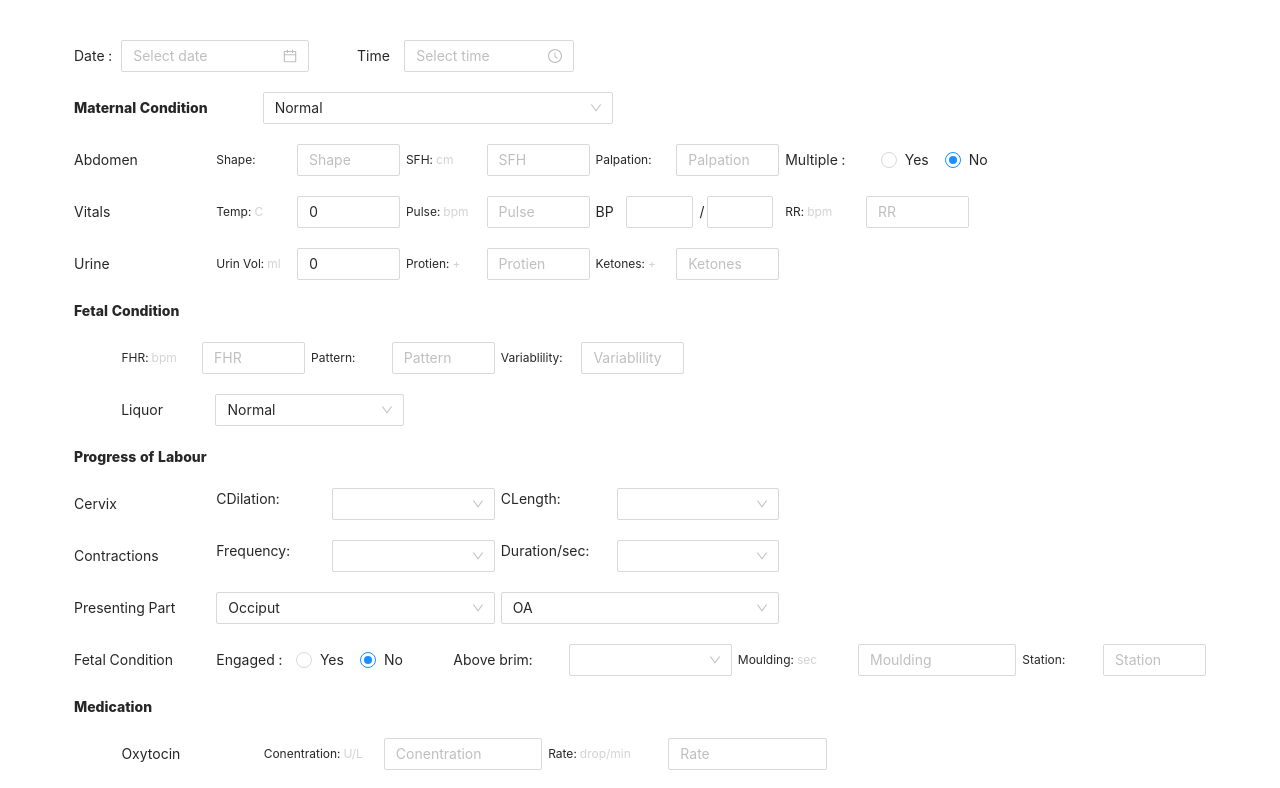
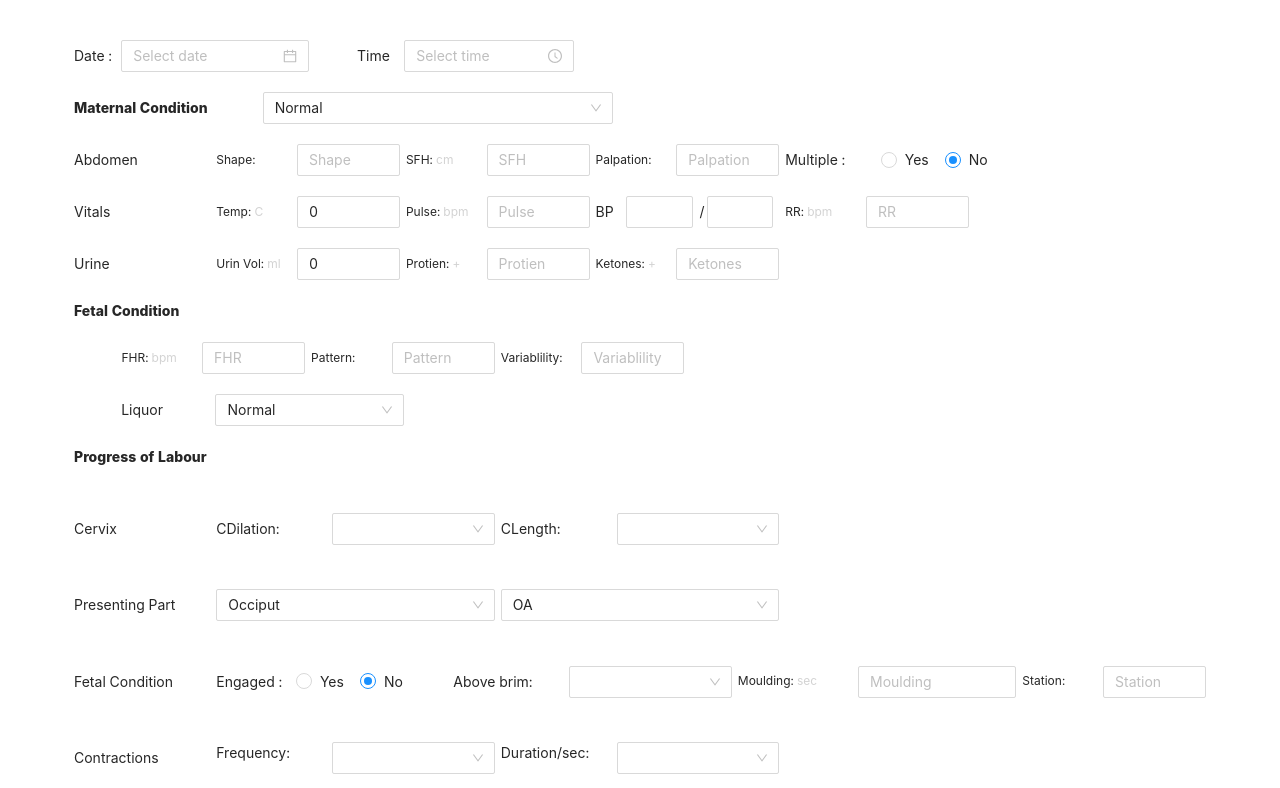
Before and after one commit to vsFrontend/React-graphs, a React (Create React App) app: page /add-data in a window 1280 px wide. Shown: the top 788 px of the page. Built offline with nearby package versions, Linux system fonts and the light colour scheme.

Commit message:
updates add user data form design.

```diff
--- a/src/containers/AddUserData/index.js
+++ b/src/containers/AddUserData/index.js
@@ -1,6 +1,6 @@
 import React, { useState, useEffect } from 'react';
 import { useNavigate } from 'react-router-dom';
-import { Radio, Select, Row, Col, Input, Button, notification } from 'antd';
+import { Radio, Select, Row, Col, Input, Button, notification, Form } from 'antd';
 import { DateInputs, InputData } from '../../components';
 import { cDilationData, cLength, positions, aboveBrimsData, ociputData, Pcfrequency, Pcduration } from '../../utils/constants';
 import './style.css';
@@ -58,7 +58,37 @@ const AddUserData = () => {
     });
   };
 
+  const cerviCalObject = {
+    cDilation: userData.CDilation,
+    PcLength: userData.PcLength,
+    Pfheadfifths: userData.Pfheadfifths,
+  };
+
   const saveUserData = async () => {
+    console.log('Check onfinish');
+    if (Object.values(cerviCalObject).filter((item) => item !== null).length !== 0) {
+      if (userData.CDilation === null) {
+        notification.warning({
+          message: 'Alert',
+          description: 'Plese enter dilation value',
+        });
+        return;
+      }
+      if (userData.PcLength === null) {
+        notification.warning({
+          message: 'Alert',
+          description: 'Plese enter CLength value',
+        });
+        return;
+      }
+      if (userData.Pfheadfifths === null) {
+        notification.warning({
+          message: 'Alert',
+          description: 'Plese enter Above brim value',
+        });
+        return;
+      }
+    }
     handleChange('min', parseInt(100));
     handleChange('max', parseInt(180));
 
@@ -146,8 +176,15 @@ const AddUserData = () => {
     }
   }, [userData.presenting]);
 
+  const checkCervicObjLength = () => {
+    return Object.values(cerviCalObject).filter((item) => item !== null).length;
+  };
+
+  let isCervicDataNull = checkCervicObjLength() !== 0;
   return (
     <div className="form-container">
+      {console.log('checkCervicObjLength', checkCervicObjLength())}
+      <Form onFinish={saveUserData}>
         <DateInputs handleChange={handleChange} />
         <Row align="middle" style={{ marginTop: 20 }}>
           <Col md={4}>
@@ -302,11 +339,12 @@ const AddUserData = () => {
           </Col>
 
           <Col md={6}>
-          <Row>
+            <Row align="middle">
               <Col md={10}>
                 <div>CDilation: </div>
               </Col>
               <Col md={14}>
+                <Form.Item style={{ marginTop: 25 }} name={'CDilation'} rules={[{ required: isCervicDataNull ? true : false, message: 'Please dilation value' }]}>
                   <Select onChange={(e) => handleChange('CDilation', e)} value={userData.CDilation} style={{ width: '100%' }} title="CDilation">
                     {cDilationData?.map((position, index) => (
                       <Option key={index} value={position.number}>
@@ -314,16 +352,18 @@ const AddUserData = () => {
                       </Option>
                     ))}
                   </Select>
+                </Form.Item>
               </Col>
             </Row>
           </Col>
 
           <Col md={6}>
-          <Row>
+            <Row align="middle">
               <Col md={10}>
                 <div>CLength: </div>
               </Col>
               <Col md={14}>
+                <Form.Item style={{ marginTop: 25 }} name={'PcLength'} rules={[{ required: isCervicDataNull ? true : false, message: 'Please enter length' }]}>
                   <Select onChange={(e) => handleChange('PcLength', e)} value={userData.PcLength} style={{ width: '100%' }} title="CLength">
                     {cLength?.map((position, index) => (
                       <Option key={index} value={position.number}>
@@ -331,46 +371,7 @@ const AddUserData = () => {
                       </Option>
                     ))}
                   </Select>
-            </Col>
-          </Row>
-        </Col>
-      </Row>
-
-      <Row style={{ marginTop: 20 }} align="middle" gutter={[6, 6]}>
-        <Col md={3}>
-          <div>Contractions</div>
-        </Col>
-
-        <Col md={6}>
-          <Row>
-            <Col md={10}>
-              <div>Frequency: </div>
-            </Col>
-            <Col md={14}>
-              <Select onChange={(e) => handleChange('Pcfrequency', e)} value={userData.Pcfrequency} style={{ width: '100%' }} title="Pcfrequency">
-                {Pcfrequency?.map((position, index) => (
-                  <Option key={index} value={position.number}>
-                    {position.number}
-                  </Option>
-                ))}
-              </Select>
-            </Col>
-          </Row>
-        </Col>
-
-        <Col md={6}>
-          <Row>
-            <Col md={10}>
-              <div>Duration/sec: </div>
-            </Col>
-            <Col md={14}>
-              <Select onChange={(e) => handleChange('Pcduration', parseInt(e))} value={userData.Pcduration} style={{ width: '100%' }} title="Pcduration">
-                {Pcduration?.map((position, index) => (
-                  <Option key={index} value={position.number}>
-                    {position.number}
-                  </Option>
-                ))}
-              </Select>
+                </Form.Item>
               </Col>
             </Row>
           </Col>
@@ -429,6 +430,7 @@ const AddUserData = () => {
                 <div>Above brim: </div>
               </Col>
               <Col md={14}>
+                <Form.Item style={{ marginTop: 25 }} name={'Pfheadfifths'} rules={[{ required: isCervicDataNull ? true : false, message: 'Please enter length' }]}>
                   <Select onChange={(e) => handleChange('Pfheadfifths', e)} value={userData.Pfheadfifths} style={{ width: '100%' }} title="Pfheadfifths">
                     {aboveBrimsData?.map((position, index) => (
                       <Option key={index} value={position.number}>
@@ -436,6 +438,7 @@ const AddUserData = () => {
                       </Option>
                     ))}
                   </Select>
+                </Form.Item>
               </Col>
             </Row>
           </Col>
@@ -452,6 +455,46 @@ const AddUserData = () => {
           </Col>
           <Col md={4}>
             <InputData value={userData.Pfheadposition} onChange={(e) => handleChange('Pfheadposition', e.target.value)} title="Station" placeholder="Station" />
+          </Col>
+        </Row>
+
+        <Row style={{ marginTop: 20 }} align="middle" gutter={[6, 6]}>
+          <Col md={3}>
+            <div>Contractions</div>
+          </Col>
+
+          <Col md={6}>
+            <Row>
+              <Col md={10}>
+                <div>Frequency: </div>
+              </Col>
+              <Col md={14}>
+                <Select onChange={(e) => handleChange('Pcfrequency', e)} value={userData.Pcfrequency} style={{ width: '100%' }} title="Pcfrequency">
+                  {Pcfrequency?.map((position, index) => (
+                    <Option key={index} value={position.number}>
+                      {position.number}
+                    </Option>
+                  ))}
+                </Select>
+              </Col>
+            </Row>
+          </Col>
+
+          <Col md={6}>
+            <Row>
+              <Col md={10}>
+                <div>Duration/sec: </div>
+              </Col>
+              <Col md={14}>
+                <Select onChange={(e) => handleChange('Pcduration', parseInt(e))} value={userData.Pcduration} style={{ width: '100%' }} title="Pcduration">
+                  {Pcduration?.map((position, index) => (
+                    <Option key={index} value={position.number}>
+                      {position.number}
+                    </Option>
+                  ))}
+                </Select>
+              </Col>
+            </Row>
           </Col>
         </Row>
 
@@ -529,12 +572,12 @@ const AddUserData = () => {
             <TextArea value={userData.otherNotes} onChange={(e) => handleChange('otherNotes', e.target.value)} rows={5} style={{ width: '100%' }} />
           </Col>
         </Row>
-
         <Row align="middle" justify="center">
-        <Button onClick={saveUserData} type="primary">
+          <Button htmlType="submit" type="primary">
             Save
           </Button>
         </Row>
+      </Form>
     </div>
   );
 };
```
Lines whose indentation alone changed are shown as unchanged.
